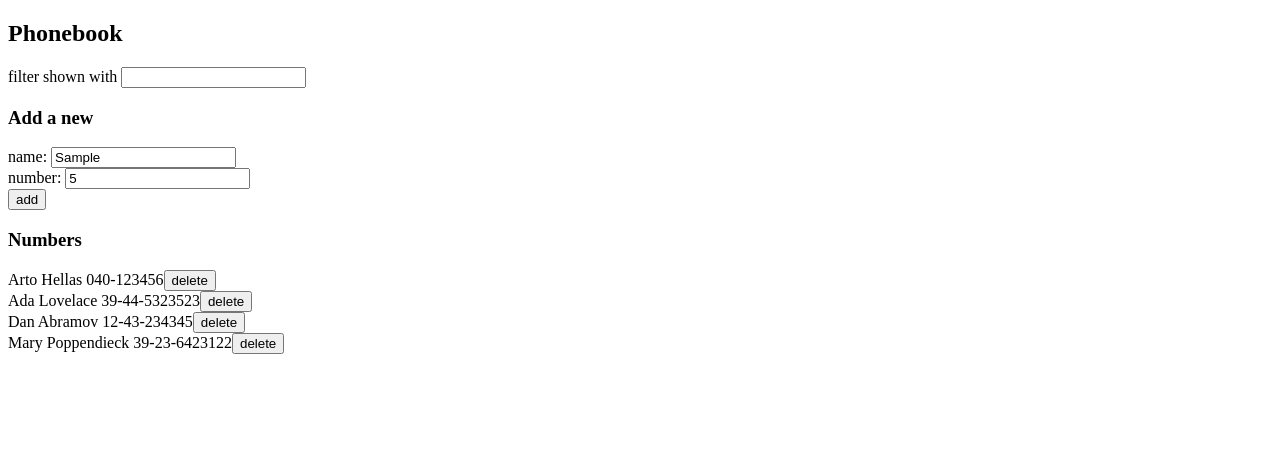
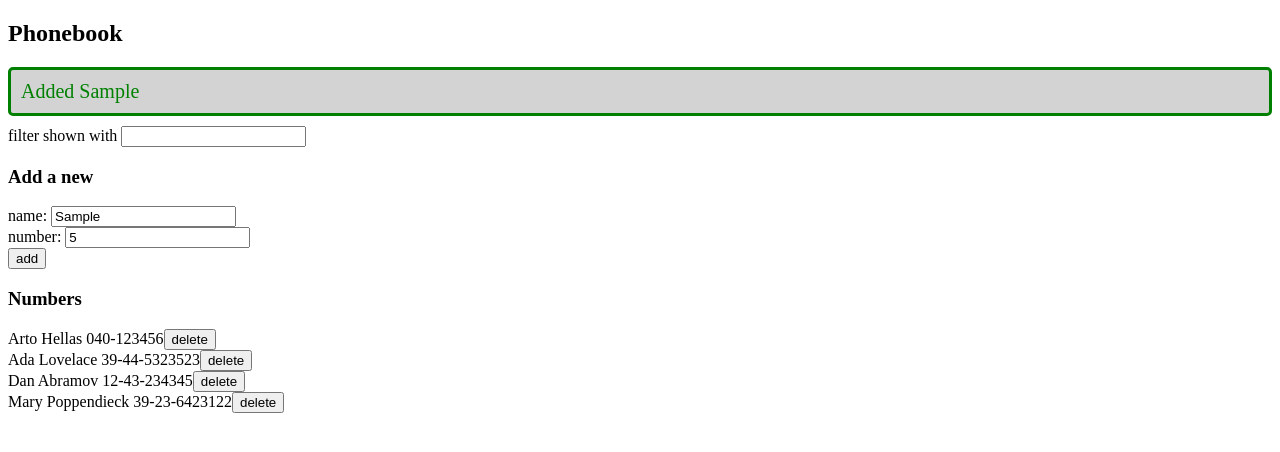
Before and after one commit to jaimetrovoada/fullstack-open, a React (Create React App) app in the folder part02/phonebook/: page / in a window 1280 px wide. Both pictures are taken after typing "Sample", "5" into the empty fields and a click on the button "add". Shown: the top 452 px of the page. Built offline with nearby package versions, Linux system fonts and the light colour scheme; no server answers; data requests are answered from the project's data file.

Commit message:
finish exercise 2.16

```diff
--- a/part02/phonebook/src/App.tsx
+++ b/part02/phonebook/src/App.tsx
@@ -3,6 +3,8 @@ import PersonsForm from "./components/PersonsForm";
 import PersonsFilter from "./components/PersonsFilter";
 import PersonsList from "./components/PersonsList";
 import personsService from "./services/persons";
+import "./index.css";
+import Notification from "./components/Notification";
 
 const App = () => {
   const [persons, setPersons] = useState<
@@ -14,6 +16,8 @@ const App = () => {
   }, []);
   const [newName, setNewName] = useState("");
   const [newNumber, setNewNumber] = useState("");
+
+  const [message, setMessage] = useState<string | null>(null);
 
   const handleSubmit = (e: React.FormEvent) => {
     e.preventDefault();
@@ -37,14 +41,27 @@ const App = () => {
               person.id !== sameName.id ? person : res.data
             )
           )
-        );
+        )
+        .finally(() => {
+          setMessage(`Changed ${sameName.name} number`);
+          setTimeout(() => {
+            setMessage(null);
+          }, 5000);
+        });
+
       return;
     }
 
     const newPersons = { name: newName, number: newNumber };
     personsService
       .create(newPersons)
-      .then((res) => setPersons((prev) => prev.concat(res.data)));
+      .then((res) => setPersons((prev) => prev.concat(res.data)))
+      .finally(() => {
+        setMessage(`Added ${newPersons.name}`);
+        setTimeout(() => {
+          setMessage(null);
+        }, 5000);
+      });
   };
 
   const handleName = (e: React.ChangeEvent<HTMLInputElement>) =>
@@ -67,6 +84,7 @@ const App = () => {
   return (
     <div>
       <h2>Phonebook</h2>
+      <Notification message={message} />
       <PersonsFilter handleFilter={handleFilter} />
       <h3>Add a new</h3>
       <PersonsForm
--- /dev/null
+++ b/part02/phonebook/src/components/Notification.tsx
@@ -0,0 +1,11 @@
+import React from "react";
+
+const Notification = ({ message }: { message: string | null }) => {
+  if (message === null) {
+    return null;
+  }
+
+  return <div className="error">{message}</div>;
+};
+
+export default Notification;
--- /dev/null
+++ b/part02/phonebook/src/index.css
@@ -0,0 +1,9 @@
+.error {
+  color: green;
+  background: lightgrey;
+  font-size: 20px;
+  border-style: solid;
+  border-radius: 5px;
+  padding: 10px;
+  margin-bottom: 10px;
+}
```
